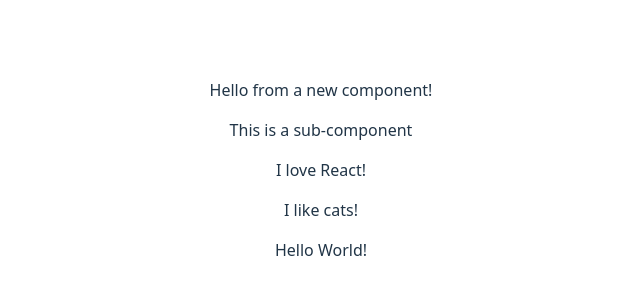
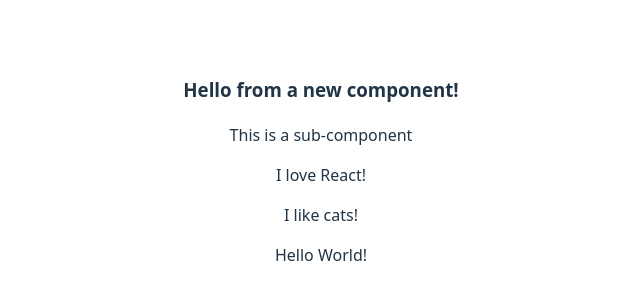
Before and after one commit to De1ora/Lektion-1, a React (Vite) app: page / in a window 1280 px wide. Shown: the part 238-538 px from the top of the page, without its empty margins (319-959 px from the left). Built offline with nearby package versions, Linux system fonts and the light colour scheme.

Commit message:
Grundläggande övningar uppgift 8

```diff
--- a/src/App.jsx
+++ b/src/App.jsx
@@ -4,7 +4,7 @@
 function MyComponent() {
   return ( // Parentesen tillkommer pga radbrytning. Vanliga JS-kommentarer fungerar utanför JSX.
     <> {/* Eftersom MyComponent nu retunerar två element, måste de wrappas som ett element med <> */}
-    <p>Hello from a new component!</p>
+    <h3>Hello from a new component!</h3>
     <SubComponent />
   </>
   )
@@ -60,6 +60,20 @@
 // 2. <h1>appTitle</h1> kallar inte på variablens värde, utan skriver ut texten "appTitle".
 // 3. Utöver att appDescription är definierad utanför App-komponenten, så är den felstavad i <p>{appdescription}</p>.
 
+// 8. Fixa alla fel
+
+/*
+function title() {
+  return <h1>Welcome to my app!</h1>;
+}
+
+function App() {
+  return <title>;
+}
+*/
+
+// 1. React komponenter måste börja med en stor bokstav. function title måste ändras till function Title().
+// 2. <title> kan inte retuneras i App. Istället borde <Title /> returneras.
 
 function App() {
   return (
```
